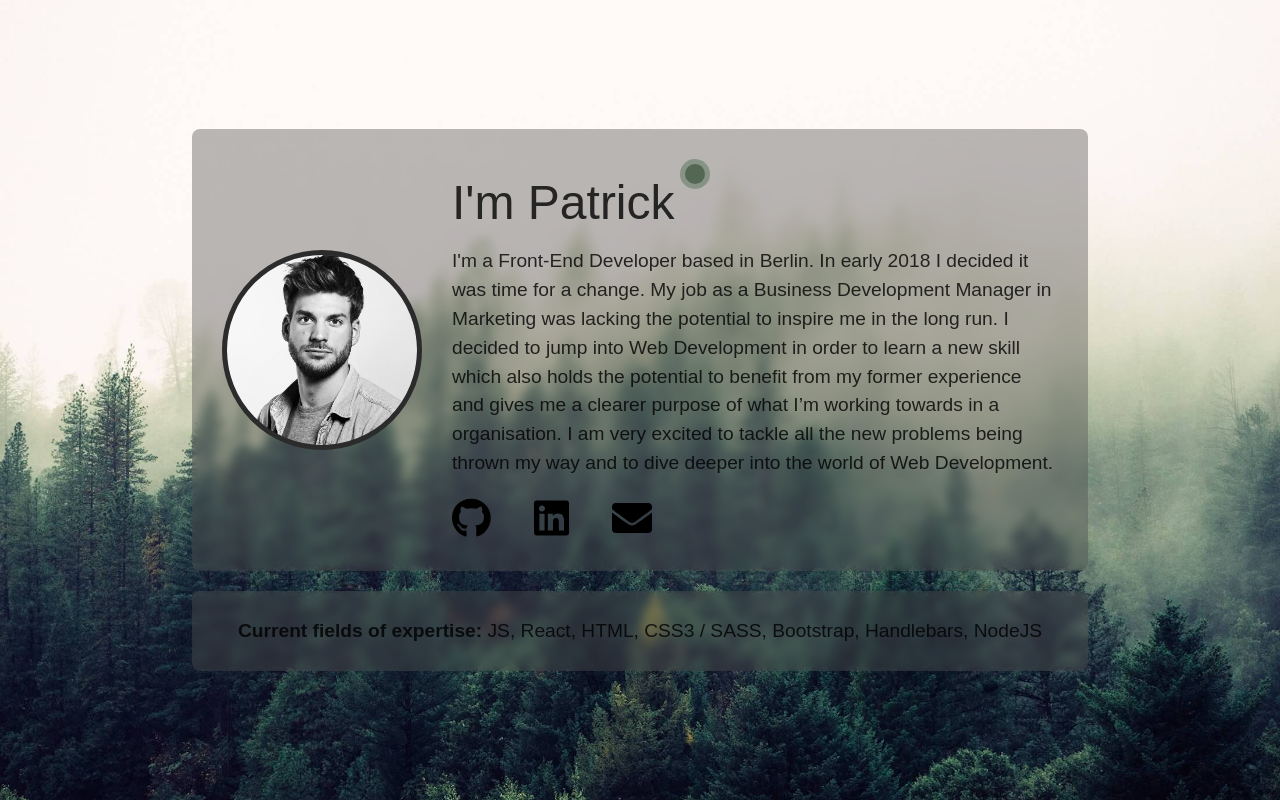
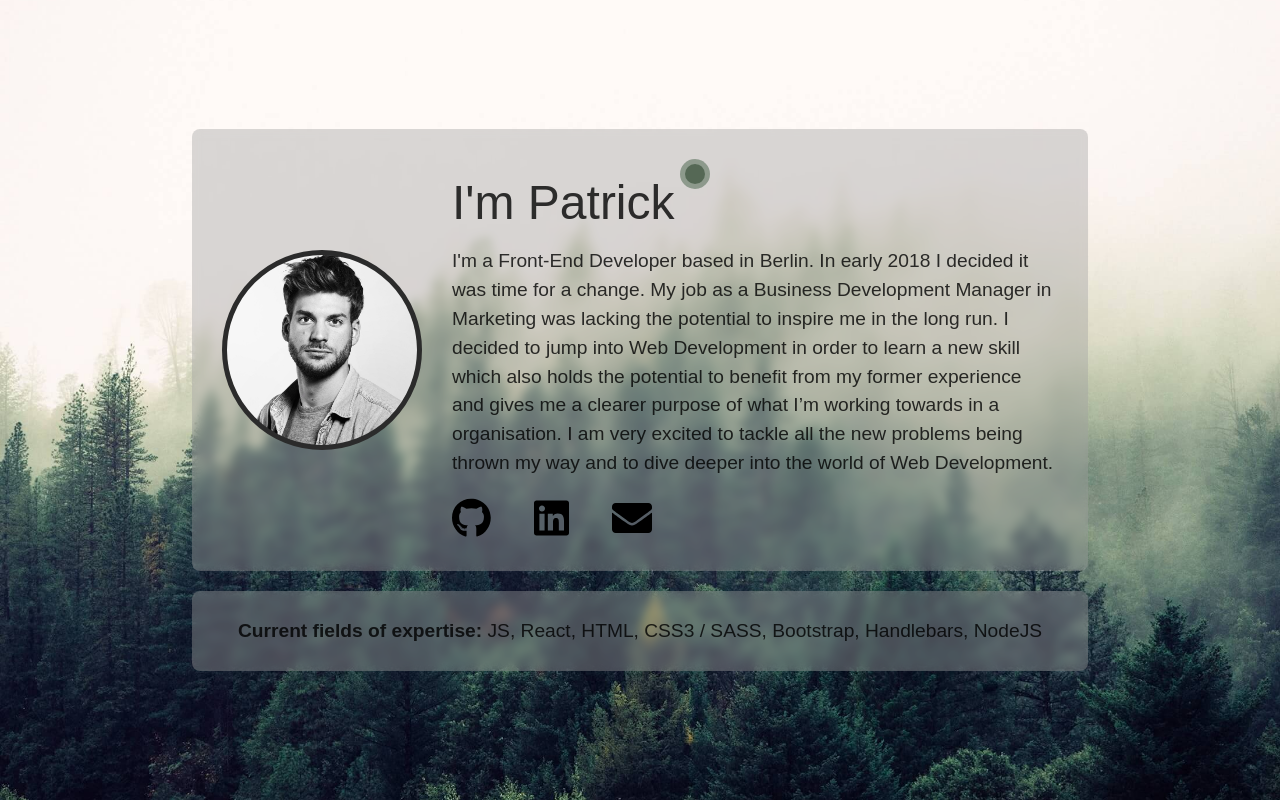
Before and after one commit to patrickthumeyer/portfolio-patrickthumeyer, a Next.js app: page / in a window 1280 px wide. Shown: the top 800 px of the page. Built offline with nearby package versions, Linux system fonts and the light colour scheme.

Commit message:
adjust contrast

```diff
--- a/component/hero.module.css
+++ b/component/hero.module.css
@@ -71,7 +71,7 @@
 
 .wrapper {
   width: 70%;
-  background-color: rgba(80, 80, 80, 0.4);
+  background-color: rgba(160, 160, 160, 0.4);
   display: flex;
   border-radius: 8px;
   backdrop-filter: blur(5px);
@@ -96,7 +96,7 @@
 
 .expertise {
   width: 70%;
-  background-color: rgba(80, 80, 80, 0.4);
+  background-color: rgba(160, 160, 160, 0.4);
   display: flex;
   justify-content: center;
   align-items: center;
```
